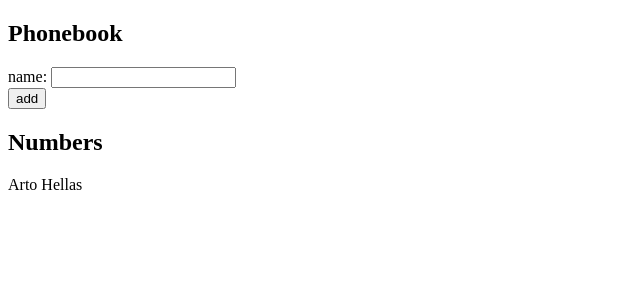
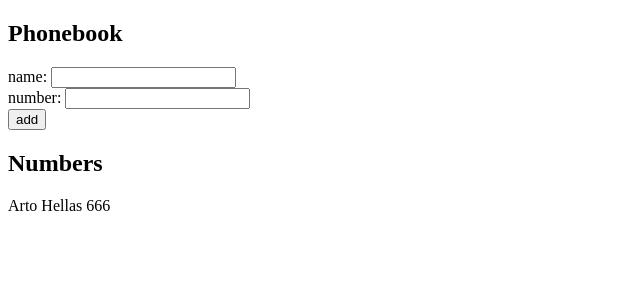
Before and after one commit to sadhu89/fullstackopen, a React (Create React App) app in the folder part2/phonebook/: page / in a window 1280 px wide. Shown: the top 300 px of the page, without its empty margins (0-640 px from the left). Built offline with nearby package versions, Linux system fonts and the light colour scheme.

Commit message:
Allow numbers

```diff
--- a/part2/phonebook/src/App.js
+++ b/part2/phonebook/src/App.js
@@ -2,17 +2,17 @@ import { useState } from 'react'
 
 const App = () => {
   const [persons, setPersons] = useState([
-    { name: 'Arto Hellas' }
+    { name: 'Arto Hellas', number: '666' }
   ])
-  const [newName, setNewName] = useState('')
+  const [newPerson, setNewPerson] = useState({name: '', number: ''})
 
   const addName = (event) => {
     event.preventDefault()
-    if(persons.map(p => p.name).indexOf(newName) >= 0) {
-      return alert(`${newName} is already added to phonebook`)
+    if(persons.map(p => p.name).indexOf(newPerson.name) >= 0) {
+      return alert(`${newPerson.name} is already added to phonebook`)
     }
-    setPersons(persons.concat({name: newName}))
-    setNewName('')
+    setPersons(persons.concat({name: newPerson.name, number: newPerson.number}))
+    setNewPerson({name: '', number: ''})
   }
 
   return (
@@ -20,14 +20,15 @@ const App = () => {
       <h2>Phonebook</h2>
       <form>
         <div>
-          name: <input value={newName} onChange={(event) => setNewName(event.target.value)}/>
+          <div>name: <input value={newPerson.name} onChange={(event) => setNewPerson({...newPerson, name: event.target.value})}/></div>
+          <div>number: <input value={newPerson.number} onChange={(event) => setNewPerson({...newPerson, number: event.target.value})}/></div>
         </div>
         <div>
           <button type="submit" onClick={addName}>add</button>
         </div>
       </form>
       <h2>Numbers</h2>
-      {persons.map((person, index) => <div key={index}>{person.name}</div>)}
+      {persons.map((person, index) => <div key={index}>{person.name} {person.number}</div>)}
     </div>
   )
 }
```
